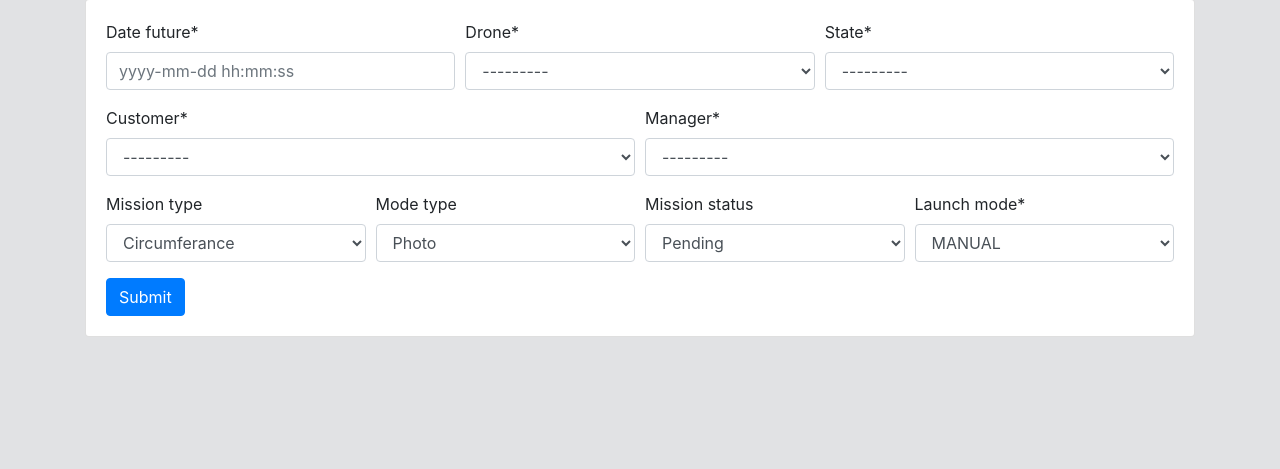
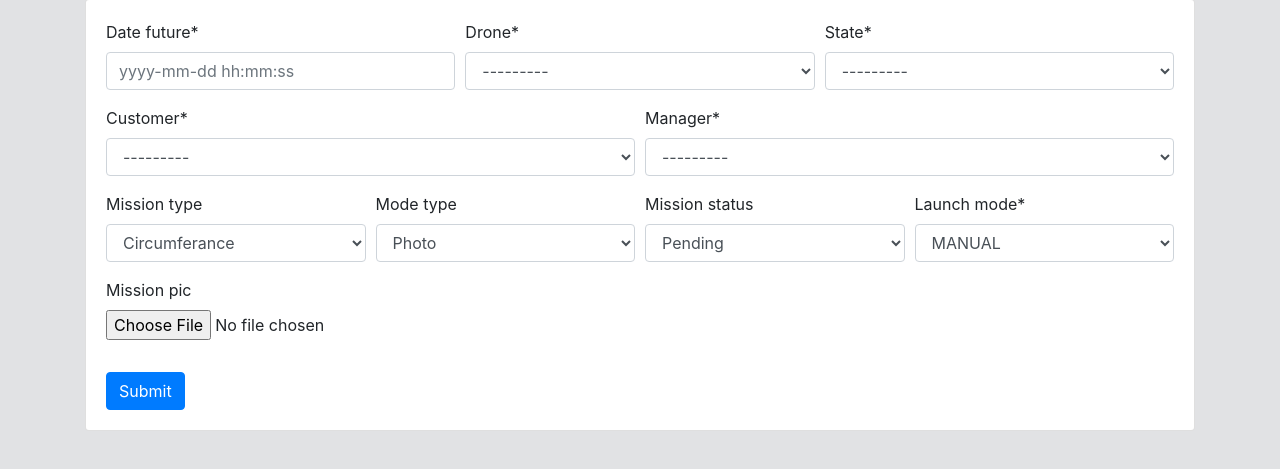
Before and after one commit to assh/drone, a Django app: page /create_mission/ in a window 1280 px wide. Shown: the part 100-569 px from the top of the page. Run offline with Django 3.2, Linux system fonts and the light colour scheme; the visitor is signed in with stand-in values (Sample User, id 1); data comes from the database, SQL or seed files in the repository; some libraries are stand-ins or nearby versions.

Commit message:
Added ability to upload mission picture

```diff
--- a/drman/accounts/templates/accounts/mission_form.html
+++ b/drman/accounts/templates/accounts/mission_form.html
@@ -5,7 +5,7 @@
 
 <div class="container">
     <div class="card card-body">
-        <form action="" method="POST">
+        <form action="" method="POST" enctype="multipart/form-data">
             {% csrf_token %}
 
             <div class="form-row">
@@ -42,6 +42,11 @@
                     {{form.launch_mode|as_crispy_field}}
                 </div>
             </div>
+            <div class="form-row">
+                <div class="form-group col-md-3">
+                    {{form.mission_pic|as_crispy_field}}
+                </div>
+            </div>
             <button type="submit" class="btn btn-primary">Submit</button>
         </form>
     </div>
```
